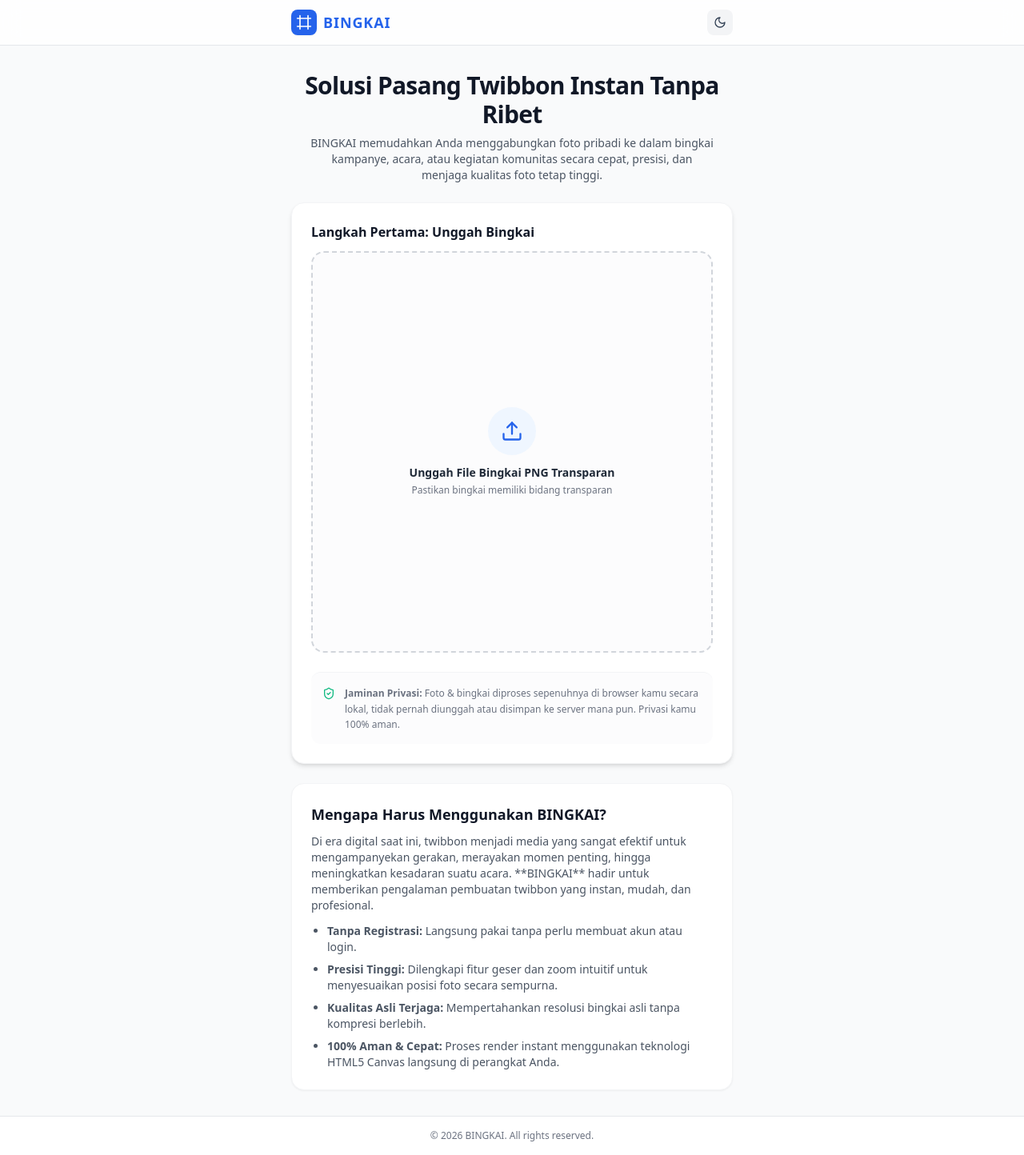
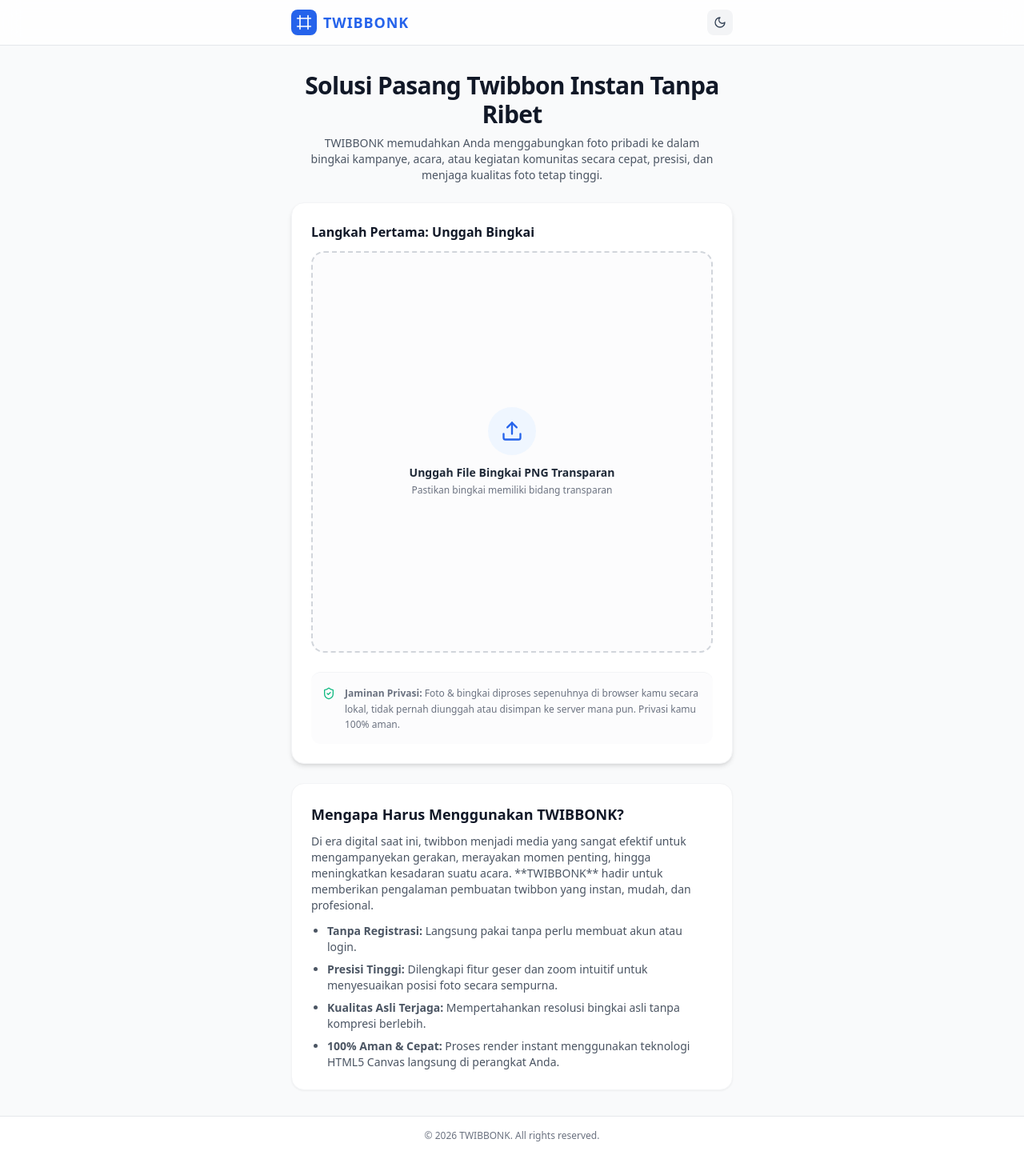
Before and after one commit to verdoank/bingkai, a React (Vite) app: page / in a window 1280 px wide. Shown: the whole page at 80% size. Built offline with nearby package versions, Linux system fonts and the light colour scheme.

Commit message:
Update App.jsx

```diff
--- a/src/App.jsx
+++ b/src/App.jsx
@@ -280,7 +280,7 @@
         try {
           await navigator.share({
             title: 'Twibbon Saya',
-            text: 'Lihat twibbon keren yang saya buat di BINGKAI!',
+            text: 'Lihat twibbon keren yang saya buat di TWIBBONK!',
             files: [file],
           });
           setAlert({ type: 'success', message: 'Menu berbagi berhasil dibuka!' });
@@ -315,7 +315,7 @@
               <Frame className="w-5 h-5" />
             </div>
             <span className="text-lg font-black tracking-wider text-blue-600 dark:text-blue-400">
-              BINGKAI
+              TWIBBONK
             </span>
           </div>
           <button
@@ -336,7 +336,7 @@
             Solusi Pasang Twibbon Instan Tanpa Ribet
           </h1>
           <p className="text-gray-600 dark:text-gray-400 text-xs sm:text-sm leading-relaxed max-w-lg mx-auto">
-            BINGKAI memudahkan Anda menggabungkan foto pribadi ke dalam bingkai kampanye, acara, atau kegiatan komunitas secara cepat, presisi, dan menjaga kualitas foto tetap tinggi.
+            TWIBBONK memudahkan Anda menggabungkan foto pribadi ke dalam bingkai kampanye, acara, atau kegiatan komunitas secara cepat, presisi, dan menjaga kualitas foto tetap tinggi.
           </p>
         </header>
 
@@ -558,10 +558,10 @@
         {/* ARTIKEL SEO / INFORMASI */}
         <article className="bg-white dark:bg-slate-800 rounded-2xl p-5 sm:p-6 border border-gray-100 dark:border-slate-700 shadow-sm text-gray-600 dark:text-gray-300 text-xs sm:text-sm leading-relaxed text-left w-full">
           <h2 className="text-base sm:text-lg font-bold text-gray-900 dark:text-white mb-2.5">
-            Mengapa Harus Menggunakan BINGKAI?
+            Mengapa Harus Menggunakan TWIBBONK?
           </h2>
           <p className="mb-3">
-            Di era digital saat ini, twibbon menjadi media yang sangat efektif untuk mengampanyekan gerakan, merayakan momen penting, hingga meningkatkan kesadaran suatu acara. **BINGKAI** hadir untuk memberikan pengalaman pembuatan twibbon yang instan, mudah, dan profesional.
+            Di era digital saat ini, twibbon menjadi media yang sangat efektif untuk mengampanyekan gerakan, merayakan momen penting, hingga meningkatkan kesadaran suatu acara. **TWIBBONK** hadir untuk memberikan pengalaman pembuatan twibbon yang instan, mudah, dan profesional.
           </p>
           <ul className="list-disc pl-5 space-y-2">
             <li><strong>Tanpa Registrasi:</strong> Langsung pakai tanpa perlu membuat akun atau login.</li>
@@ -576,7 +576,7 @@
       {/* FOOTER */}
       <footer className="border-t border-gray-200 dark:border-slate-800 bg-white dark:bg-slate-900 py-4 text-center text-xs text-gray-500 dark:text-gray-400">
         <div className="max-w-[600px] mx-auto px-4">
-          <p>© {new Date().getFullYear()} BINGKAI. All rights reserved.</p>
+          <p>© {new Date().getFullYear()} TWIBBONK. All rights reserved.</p>
         </div>
       </footer>
 
```
